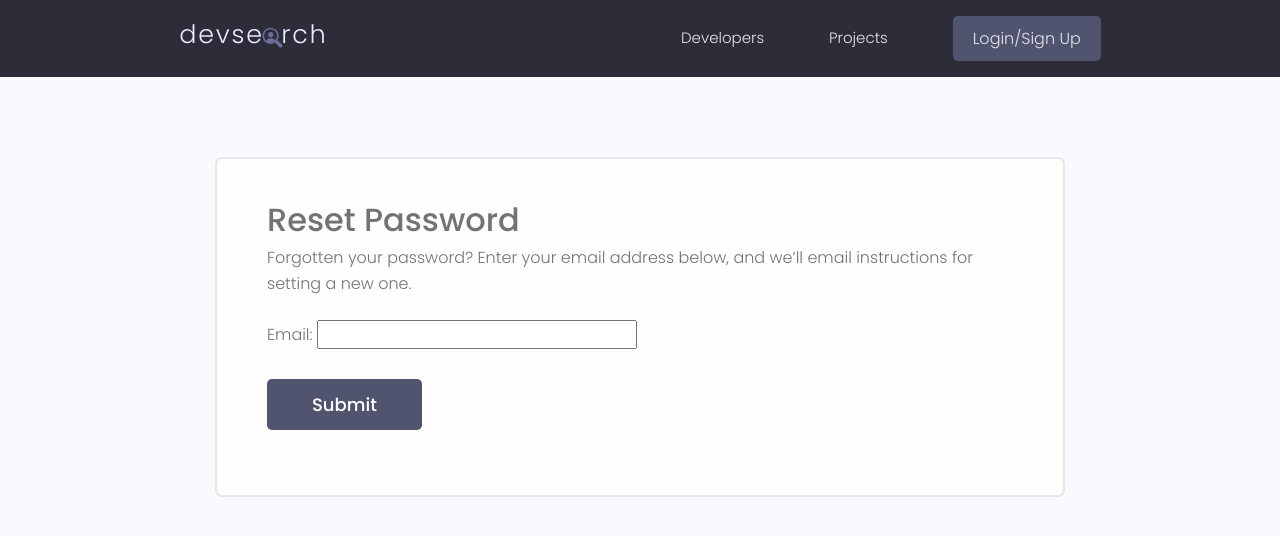
After one commit to sandeshghimire2020/Webdev_with_django, a Django app: page /reset_password/ in a window 1280 px wide. The commit adds this page. Shown: the top 536 px of the page. Run offline with Django 4.2, Linux system fonts and the light colour scheme; some libraries are stand-ins or nearby versions.

Commit message:
password_reset

```diff
--- a/WebApp1/WebApp1/settings.py
+++ b/WebApp1/WebApp1/settings.py
@@ -125,7 +125,7 @@ EMAIL_HOST='smtp.gmail.com'
 EMAIL_PORT=587
 EMAIL_USE_TLS=True
 EMAIL_HOST_USER = 'general.paper2020@gmail.com'
-EMAIL_HOST_PASSWORD='tbxaaygslhheufpx'
+EMAIL_HOST_PASSWORD=''
 
 # Static files (CSS, JavaScript, Images)
 # https://docs.djangoproject.com/en/4.0/howto/static-files/
--- a/WebApp1/WebApp1/urls.py
+++ b/WebApp1/WebApp1/urls.py
@@ -5,11 +5,17 @@ from django.urls import path, include
 from django.conf import settings
 from django.conf.urls.static import static
 
+from django.contrib.auth import views as auth_views
 
 urlpatterns = [
     path('admin/', admin.site.urls),
     path('', include('users.urls')),
-    path('base/', include('base.urls'))
+    path('base/', include('base.urls')),
+
+    path('reset_password/',auth_views.PasswordResetView.as_view(template_name="reset_password.html"), name="reset_password"),
+    path('reset_password_sent/',auth_views.PasswordResetDoneView.as_view(template_name="reset_password_sent.html"), name="password_reset_done"),
+    path('reset/<uidb64>/<token>/',auth_views.PasswordResetConfirmView.as_view(template_name="reset.html"), name="password_reset_confirm"),
+    path('reset_password_complete/',auth_views.PasswordResetCompleteView.as_view(template_name="reset_complete.html"), name="password_reset_complete"),
 ]
 
 urlpatterns += static(settings.MEDIA_URL, document_root = settings.MEDIA_ROOT)
--- /dev/null
+++ b/WebApp1/templates/reset_password.html
@@ -0,0 +1,28 @@
+{% extends 'main.html' %}
+
+{% block content %}
+
+
+
+
+
+
+<main class="formPage my-xl">
+    <div class="content-box">
+        <div class="formWrapper">
+            <h3>Reset Password</h3>
+            <p>Forgotten your password? Enter your email address below, and we’ll email instructions for setting a new one.</p>
+            <br>
+            <form class="form" method="POST">
+                {% csrf_token %}
+                <!-- Input:Text -->
+                {{form.as_p}}
+
+
+                <input class="btn btn--sub btn--lg  my-md" type="submit" value="Submit" />
+            </form>
+        </div>
+    </div>
+</main>
+
+{% endblock %}
--- a/WebApp1/users/templates/users/login_register.html
+++ b/WebApp1/users/templates/users/login_register.html
@@ -88,7 +88,7 @@
             </div>
             <div class="auth__actions">
               <input class="btn btn--sub btn--lg" type="submit" value="Log In" />
-              <a href="forgetpassword.html">Forget Password?</a>
+              <a href="{% url 'reset_password' %}">Forget Password?</a>
             </div>
           </form>
           <div class="auth__alternative">
```
Also changed, not shown: WebApp1/templates/reset.html (added, +27 -0 lines), WebApp1/templates/reset_complete.html (added, +23 -0 lines), WebApp1/templates/reset_password_sent.html (added, +21 -0 lines), WebApp1/db.sqlite3.
